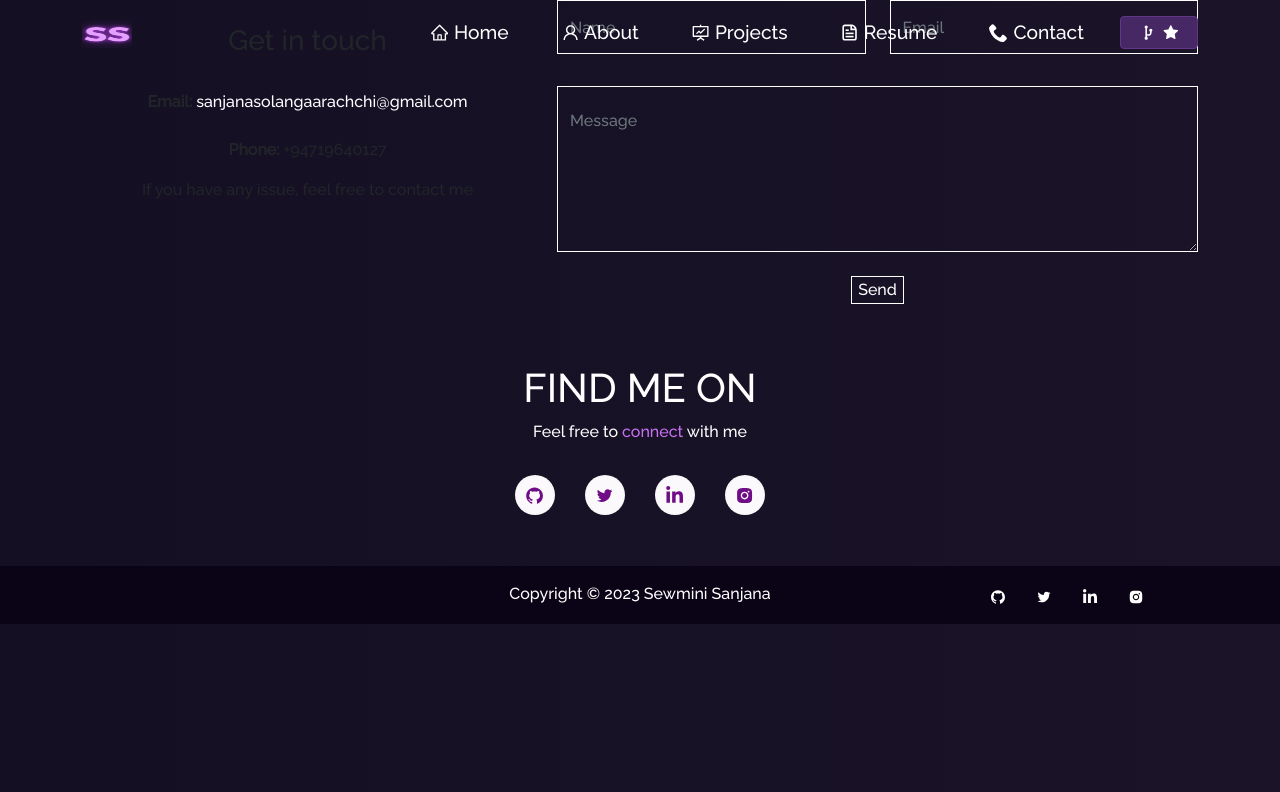
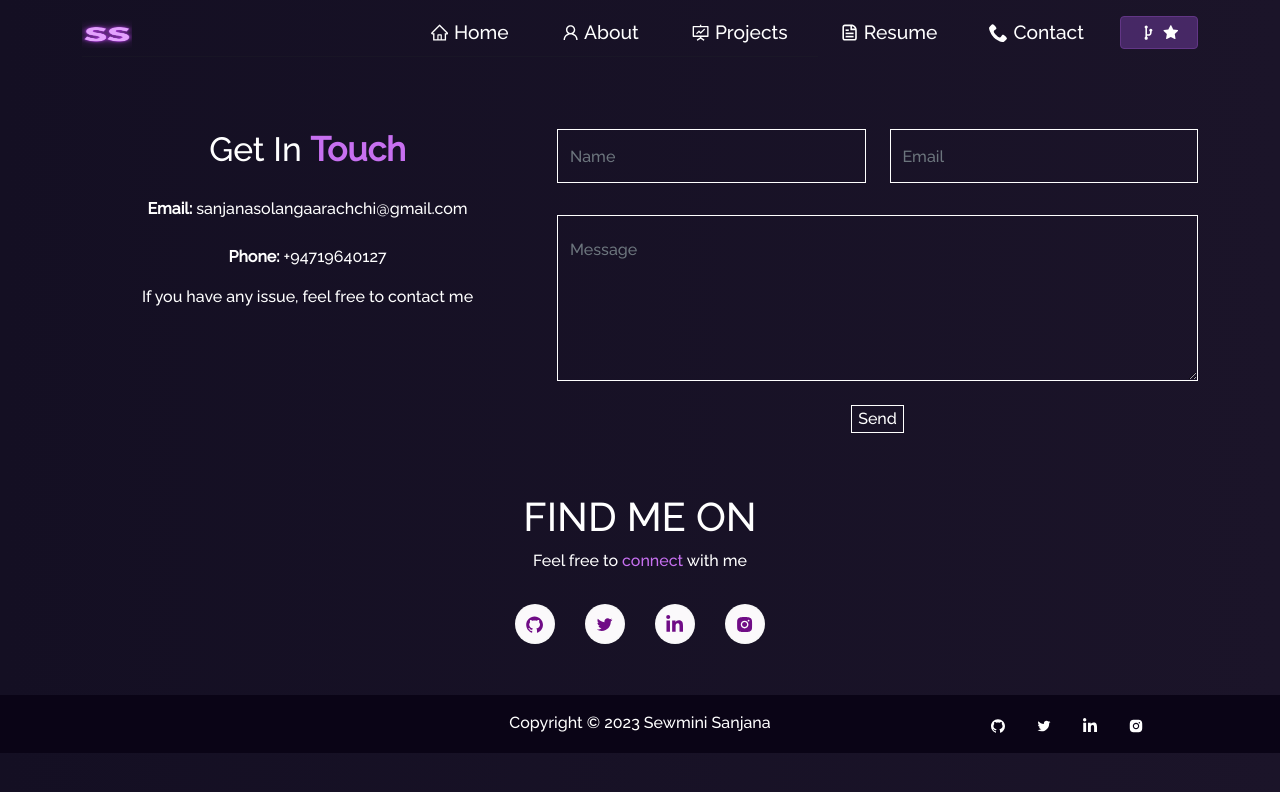
Before and after one commit to SANJANASOLANGA/WebPortfolio, a React (Create React App) app: page /contact in a window 1280 px wide. Shown: the top 792 px of the page. Built offline with nearby package versions, Linux system fonts and the light colour scheme.

Commit message:
Added class name for contact details section

```diff
--- a/src/components/Contact/Contact.js
+++ b/src/components/Contact/Contact.js
@@ -76,6 +76,12 @@ export const Contact = () => {
           <title>{meta.title} | Contact</title>
           <meta name="description" content={meta.description} />
         </Helmet>
+        <Row className="mb-5 mt-3 pt-md-3">
+          <Col lg="8">
+            {/* <h1 className="display-4 mb-4">Contact Me</h1> */}
+            <hr className="t_border my-4 ml-0 text-left" />
+          </Col>
+        </Row>
         <Row className="sec_sp">
           <Col lg="12">
             <Alert
@@ -90,8 +96,8 @@ export const Contact = () => {
               <p className="my-0">{formData.alertmessage}</p>
             </Alert>
           </Col>
-          <Col lg="5" className="mb-5">
-            <h3 className="color_sec py-4">Get in touch</h3>
+          <Col lg="5" className="contact_details">
+            <h3 style={{ fontSize: "2.1em", paddingBottom: "20px", color: "white" }}>Get In <strong className="purple">Touch</strong></h3>
             <address>
               <strong>Email:</strong>{" "}
               <a href={`mailto:${contactConfig.YOUR_EMAIL}`}>
```
